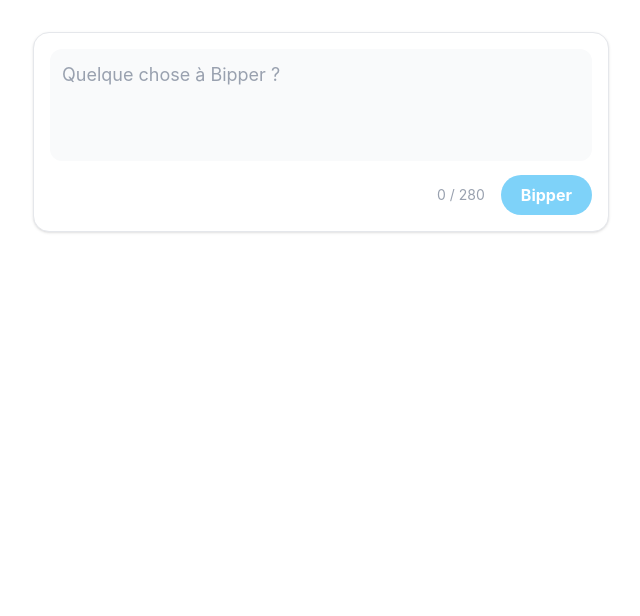
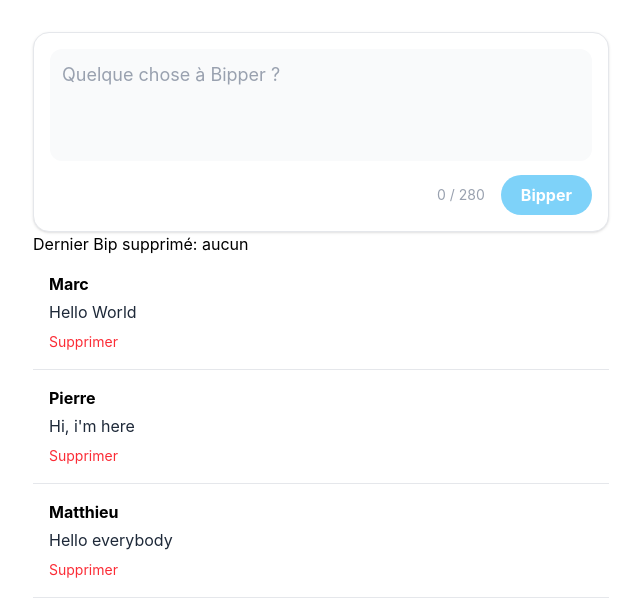
Before and after one commit to pmatth13/Bipper, a React (Vite) app: page / in a window 1280 px wide. Shown: the top 616 px of the page, without its empty margins (319-959 px from the left). Built offline with nearby package versions, Linux system fonts and the light colour scheme; no server answers.

Commit message:
Exercice des props ok

```diff
--- a/src/App.jsx
+++ b/src/App.jsx
@@ -1,10 +1,12 @@
 import { supabase } from "./lib/supabase";
 import { BipForm } from "./components/BipForm";
+import { FilTest } from "./exercices/FilTest.jsx";
 
 function App() {
   return (
     <>
       <BipForm />
+      <FilTest />
     </>
   );
 }
--- /dev/null
+++ b/src/exercices/Bip.jsx
@@ -0,0 +1,14 @@
+export function Bip({ auteur, texte, id, onDelete }) {
+  return (
+    <div className="border-b border-gray-200 p-4">
+      <p className="font-bold">{auteur}</p>
+      <p className="mt-1 text-gray-800">{texte}</p>
+      <button
+        onClick={() => onDelete(id)}
+        className="mt-2 text-sm text-red-500 hover:underline"
+      >
+        Supprimer
+      </button>
+    </div>
+  );
+}
--- /dev/null
+++ b/src/exercices/FilTest.jsx
@@ -0,0 +1,27 @@
+import { Bip } from "./Bip.jsx";
+import { useState } from "react";
+
+export function FilTest() {
+  const [dernierSupprime, setDernierSupprime] = useState(null);
+  function handleDelete(id) {
+    setDernierSupprime(id);
+  }
+  return (
+    <div className="max-w-xl mx-auto">
+      <p>Dernier Bip supprimé: {dernierSupprime ? dernierSupprime : "aucun"}</p>
+      <Bip auteur="Marc" texte="Hello World" id={1} onDelete={handleDelete} />
+      <Bip
+        auteur="Pierre"
+        texte="Hi, i'm here"
+        id={2}
+        onDelete={handleDelete}
+      />
+      <Bip
+        auteur="Matthieu"
+        texte="Hello everybody"
+        id={3}
+        onDelete={handleDelete}
+      />
+    </div>
+  );
+}
```
